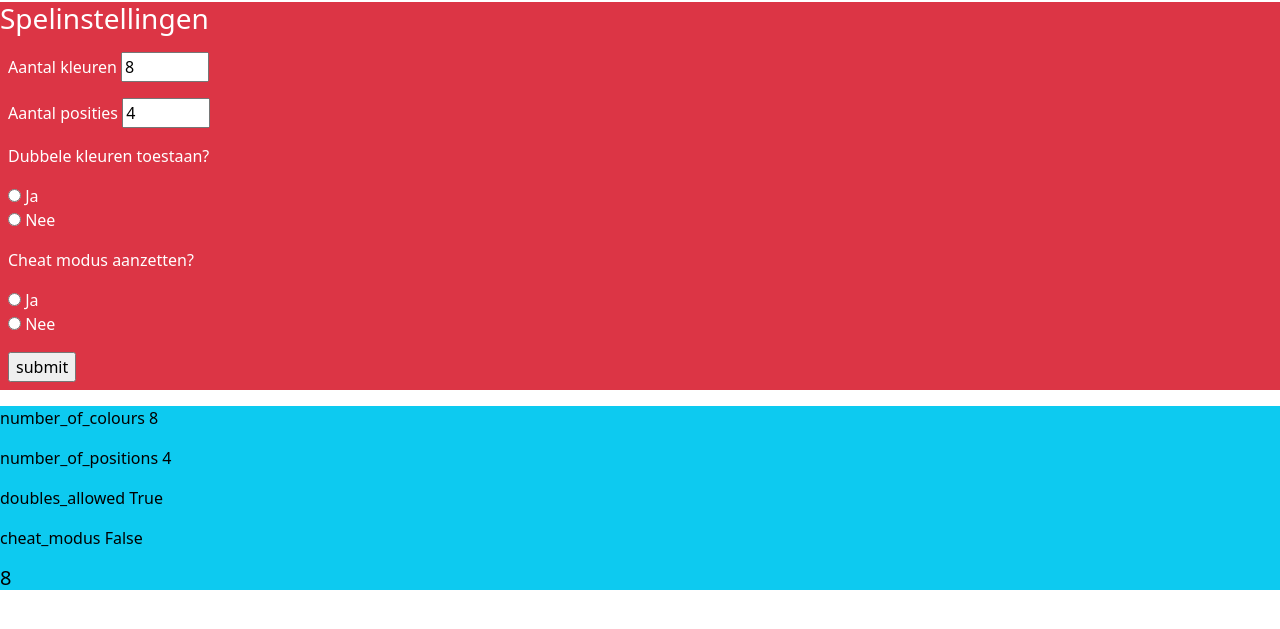
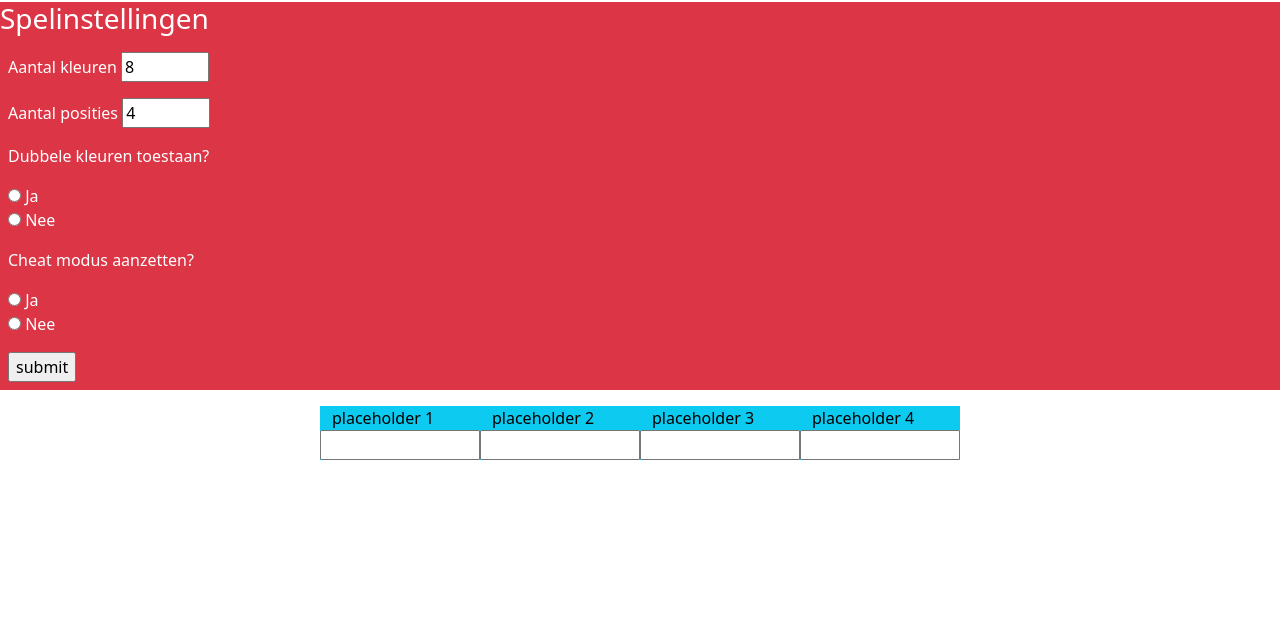
Before and after one commit to DerFranz33/python-herkansing-code, a Flask app: page /game/ in a window 1280 px wide. Shown: the part 110-739 px from the top of the page. Run offline with Flask 3, Linux system fonts and the light colour scheme; the visitor is signed in with stand-in values (Sample User, id 1).

Commit message:
hardcoded bit further

```diff
--- a/mastermind-VM/templates/game.html
+++ b/mastermind-VM/templates/game.html
@@ -39,12 +39,23 @@
         </form>
     </div>
 
-    <div class="text-bg-info">
+    <div class="container text-bg-info w-50">
         <!-- TODO for testing remove -->
-        {% for key, value in game_data.items() %}
+        <!-- {% for key, value in game_data.items() %}
             <p>{{key}} {{value}}</p>
         {% endfor %}
-        <h5>{{game_data.get('number_of_colours')}}</h5>
+        <h5>{{game_data.get('number_of_colours')}}</h5> -->
+        <div class="row">
+            {% for i in range(game_data.get('number_of_positions')) %}
+            <div class="col-sm">placeholder {{i+1}}</div>
+            {% endfor %}
+        </div>
+        <div class="row">
+            <input class="col-sm" type="number">
+            <input class="col-sm" type="number">
+            <input class="col-sm" type="number">
+            <input class="col-sm" type="number">
+        </div>
 
     </div>
 
```
